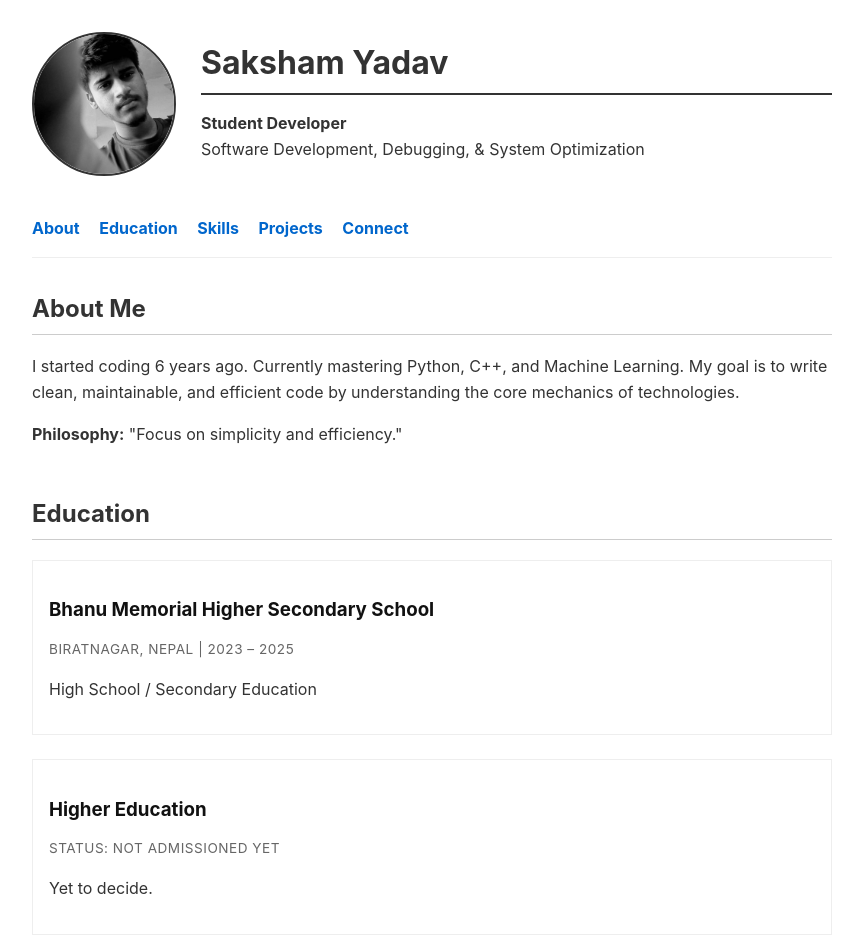
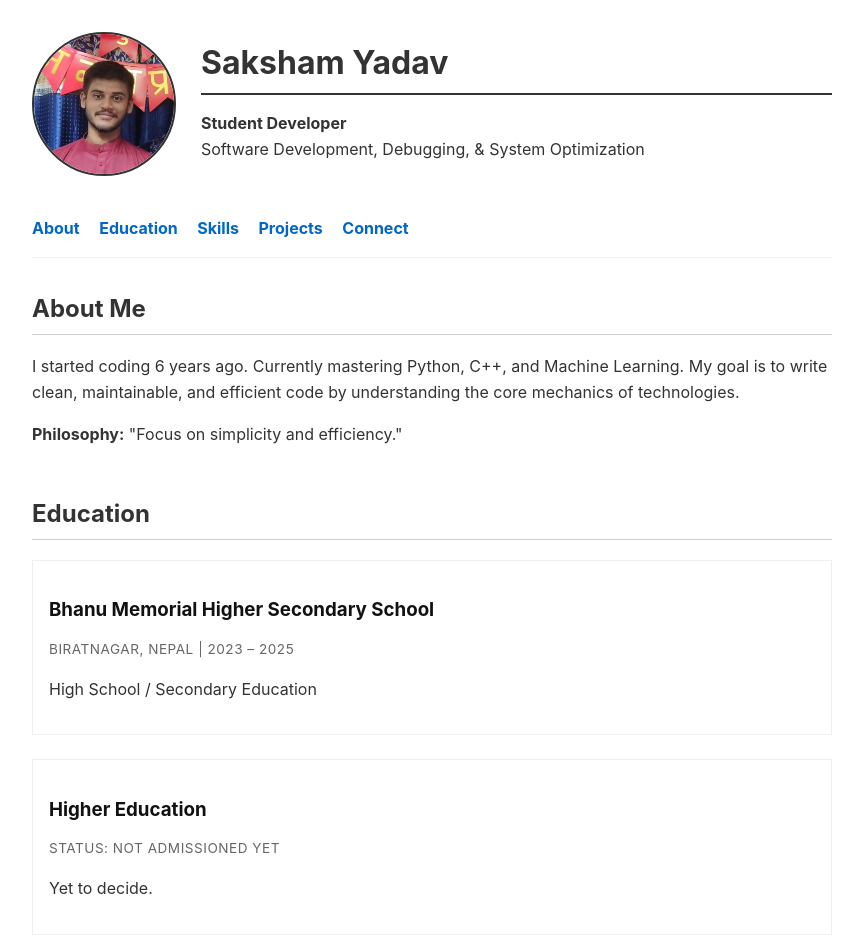
Before and after one commit to Ez-Saksham/site, a plain HTML site: page index.html in a window 1280 px wide. Shown: the top 938 px of the page, without its empty margins (208-1071 px from the left). Drawn offline with Linux system fonts and the light colour scheme.

Commit message:
index.html

```diff
--- a/index.html
+++ b/index.html
@@ -66,7 +66,7 @@
         <div class="header-flex">
             <div class="profile-container">
                 <img
-                    src="WhatsApp Image 2025-11-27 at 17.59.13.jpeg"
+                    src="ppsaksham.jpeg"
                     alt="Saksham Yadav"
                     class="profile-pic"
                     onerror="this.src='https://placehold.co/140x140?text=Saksham+Yadav'">
```
